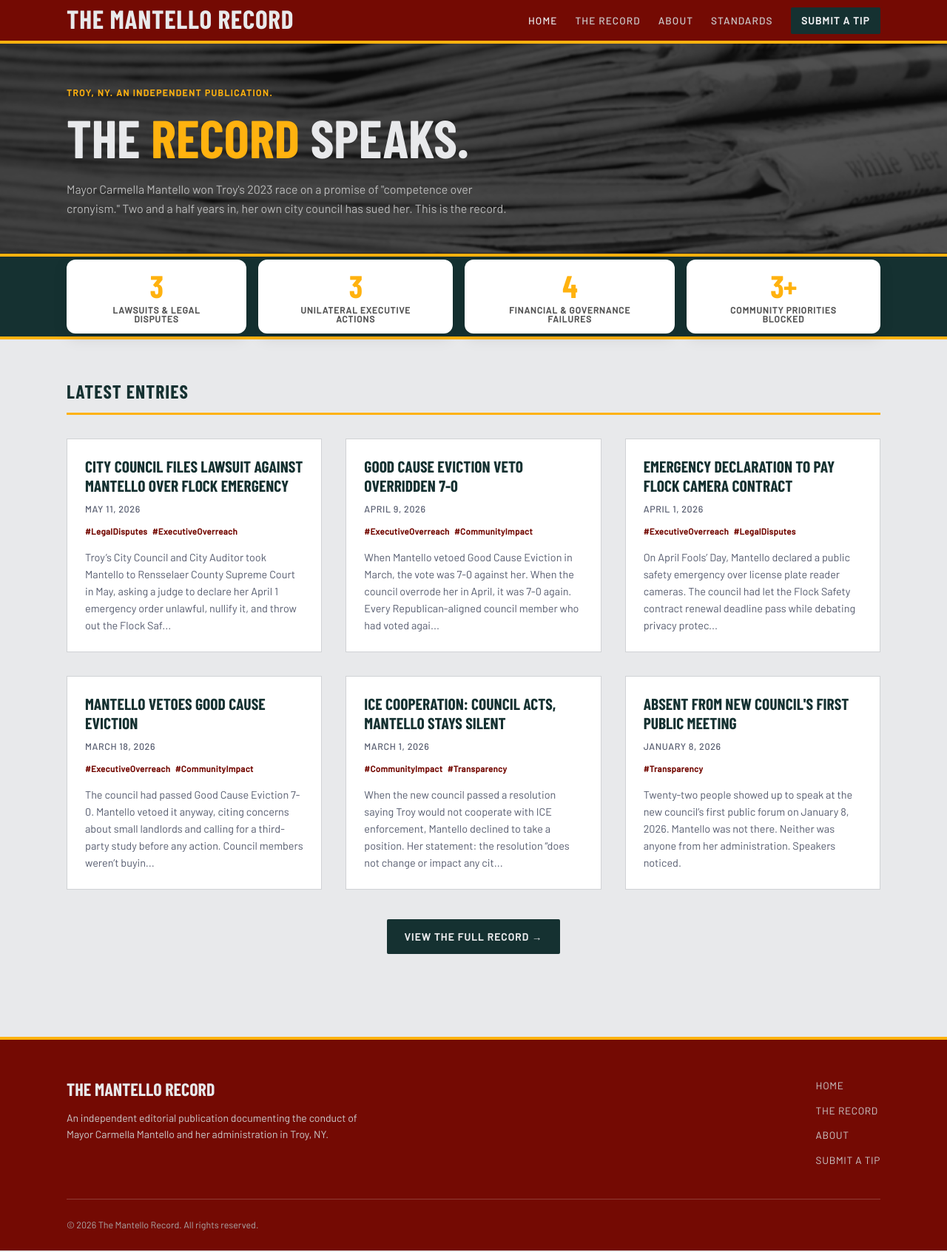
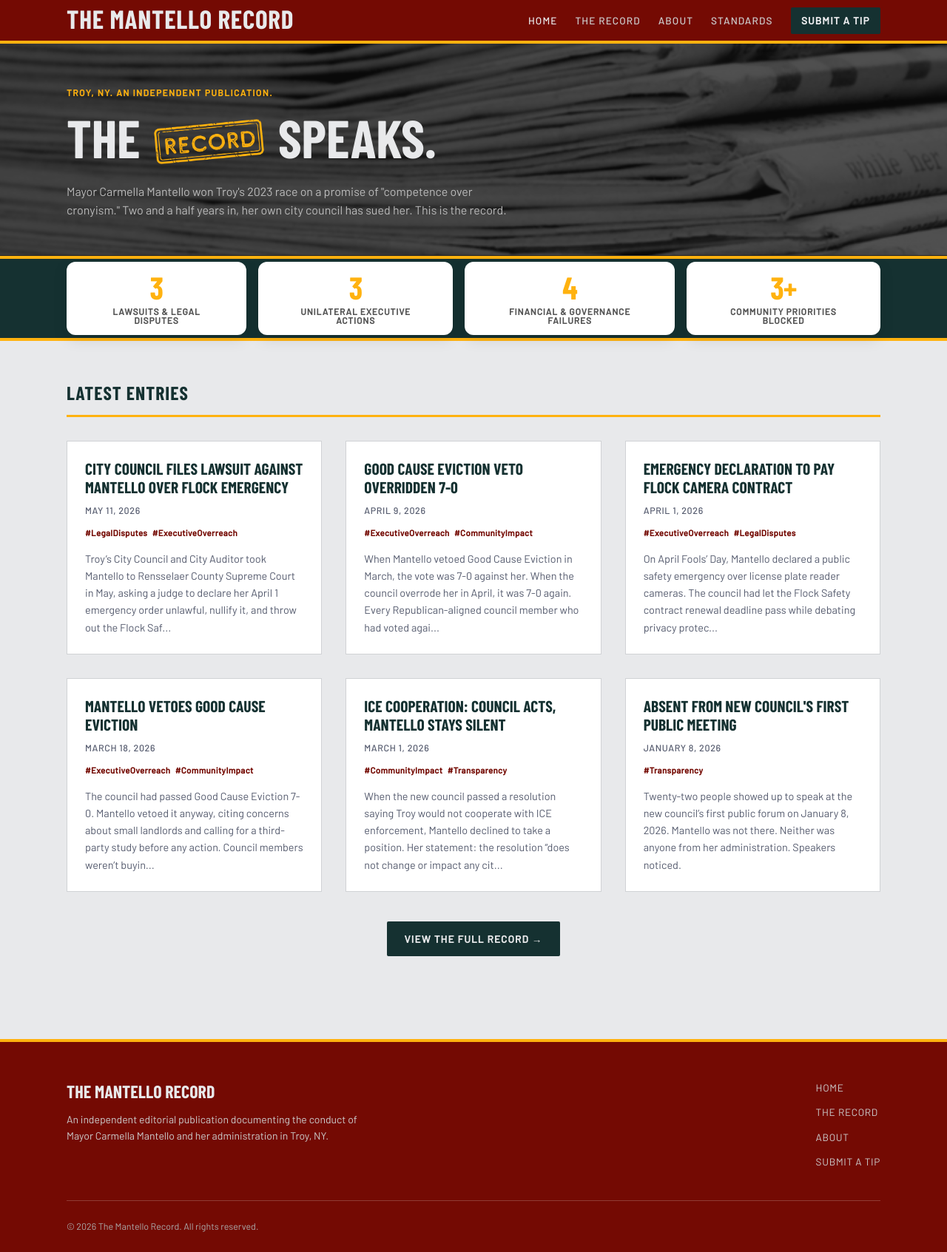
Before and after one commit to MdevitSEC/the-mantello-record, a Jekyll site: the page built from index.html, in a window 1280 px wide. Shown: the whole page at 74% size. Built offline with Jekyll 4.4.1, drawn with Linux system fonts in a browser that asks for light colours; some web fonts are replaced.

Commit message:
Replace hero 'Record' text with record.png image, sized to match heading
Co-Authored-By: Claude Sonnet 4.6 <noreply@anthropic.com>

```diff
--- a/assets/css/main.scss
+++ b/assets/css/main.scss
@@ -135,6 +135,14 @@ img { max-width: 100%; display: block; }
 .hero-heading em {
   color: var(--accent);
   font-style: normal;
+}
+.hero-record-img {
+  display: inline-block;
+  vertical-align: middle;
+  height: 0.85em;
+  width: auto;
+  position: relative;
+  top: -0.05em;
 }
 .hero-body {
   font-family: var(--font-ui);
--- a/index.html
+++ b/index.html
@@ -6,7 +6,7 @@ title: "The Mantello Record"
 <section class="site-hero">
   <div class="hero-inner">
     <p class="hero-label">Troy, NY. An Independent Publication.</p>
-    <h1 class="hero-heading">The <em>Record</em> Speaks.</h1>
+    <h1 class="hero-heading">The <img src="/assets/images/record.png" alt="Record" class="hero-record-img"> Speaks.</h1>
     <p class="hero-body">
       Mayor Carmella Mantello won Troy's 2023 race on a promise of "competence over cronyism."
       Two and a half years in, her own city council has sued her. This is the record.
```
Also changed, not shown: assets/images/record.png (added).
